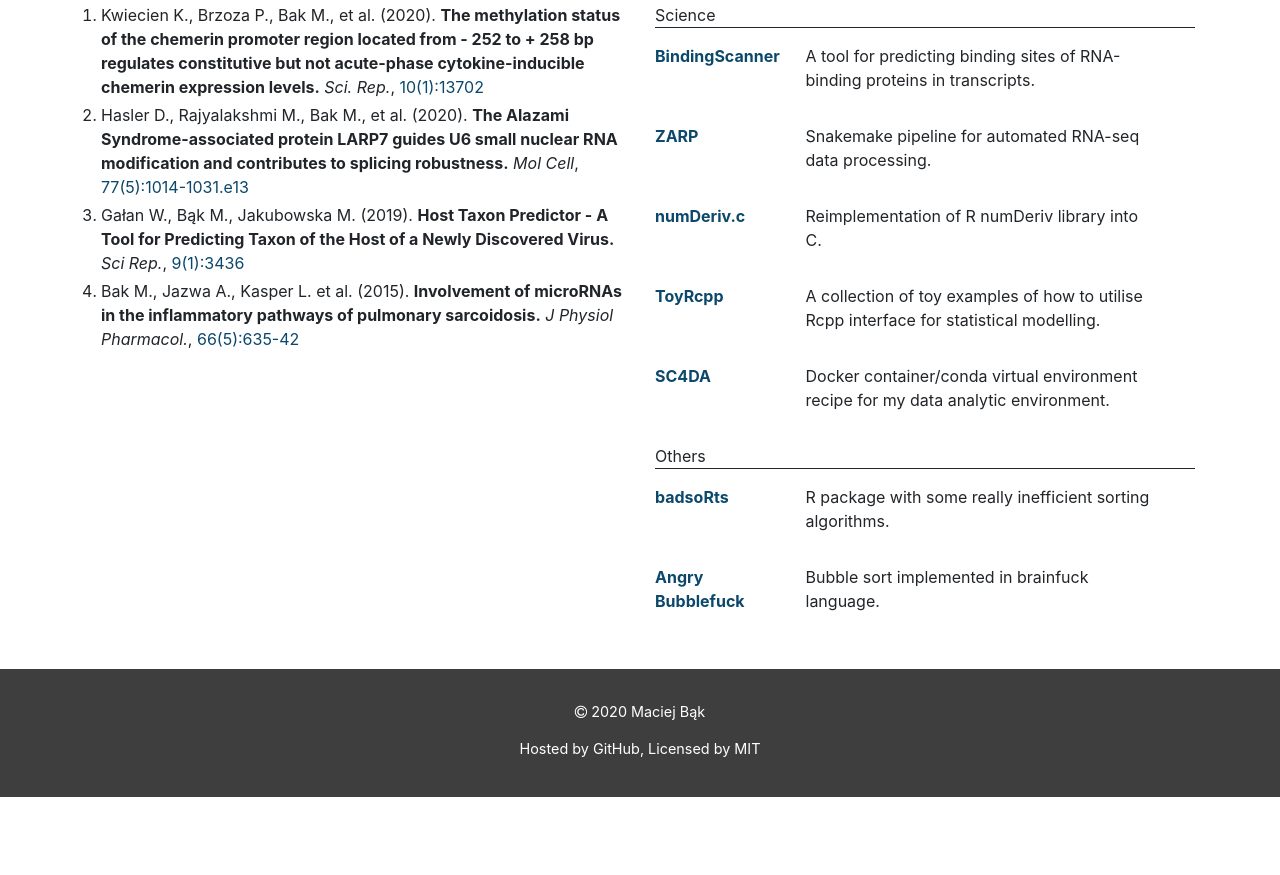
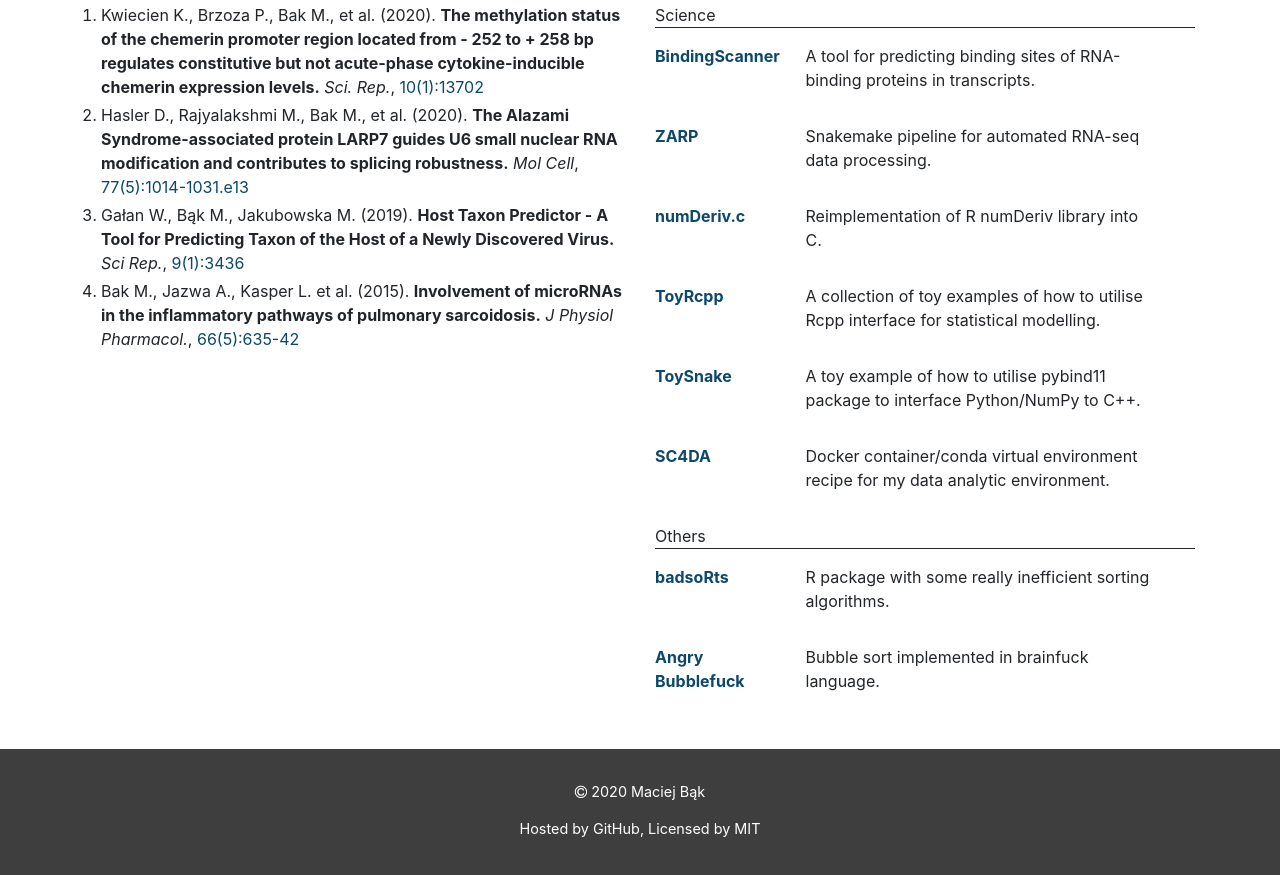
Before and after one commit to AngryMaciek/angrymaciek.github.io, a plain HTML site: page index.html in a window 1280 px wide. Shown: the part 640-1515 px from the top of the page. Before the commit the page ends 1437 px from the top, so only its background shows below. Drawn offline with nearby package versions, Linux system fonts and the light colour scheme.

Commit message:
add ToySnake

```diff
--- a/index.html
+++ b/index.html
@@ -159,6 +159,15 @@
       </dl>
       <dl class="row mb-4">
         <dt class="col-3 mr-2">
+          <a href="https://github.com/AngryMaciek/ToyRcpp">ToySnake</a>
+        </dt>
+        <dd class="col-8">
+          A toy example of how to utilise pybind11 package to
+          interface Python/NumPy to C++.
+        </dd>
+      </dl>
+      <dl class="row mb-4">
+        <dt class="col-3 mr-2">
           <a href="https://zenodo.org/record/4035181">SC4DA</a>
         </dt>
         <dd class="col-8">
```
